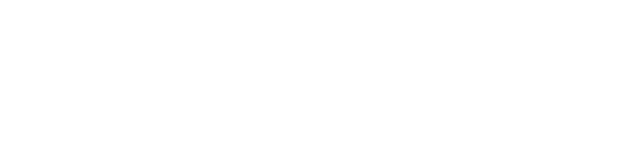
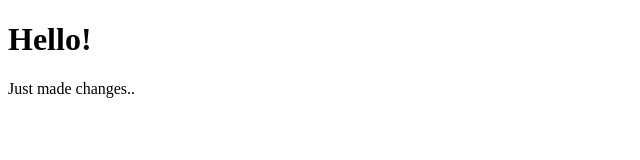
Before and after one commit to Robiyakhon/githubTest, a plain HTML site: page feature.html in a window 1280 px wide. Shown: the whole page, without its empty margins (0-640 px from the left). Drawn offline with Linux system fonts and the light colour scheme.

Commit message:
Update feature.html

```diff
--- a/feature.html
+++ b/feature.html
@@ -6,6 +6,7 @@
     <title>Document</title>
 </head>
 <body>
-
+    <h1>Hello!</h1>
+    <p>Just made changes..</p>
 </body>
 </html>
```
